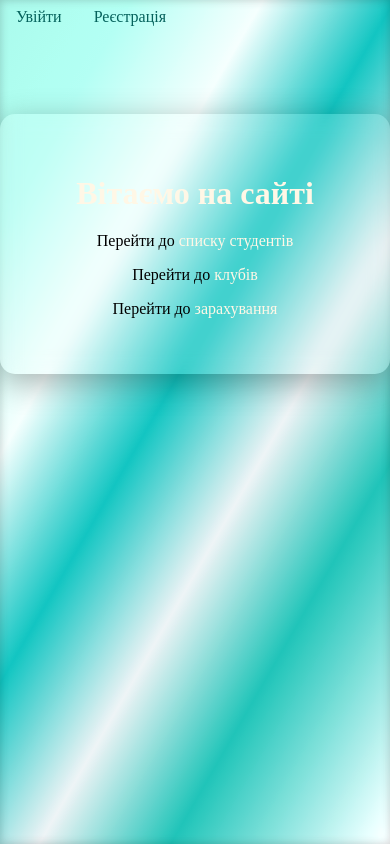
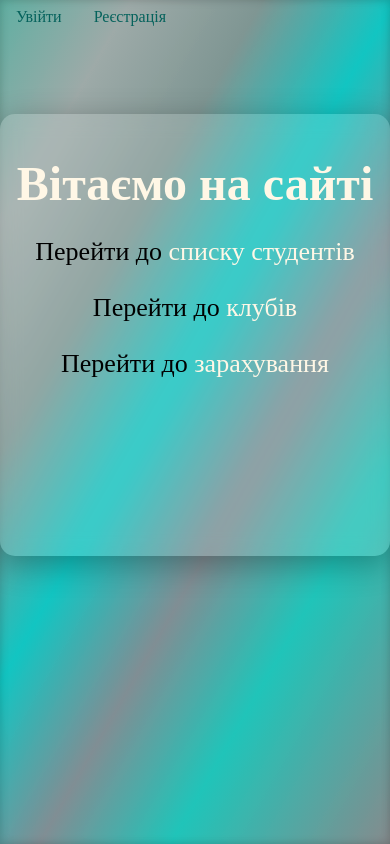
Before and after one commit to Tetiana5Buria/school_club_management_system, a Django app: page / in a window 390 px wide. Run offline with Django 5.2, Linux system fonts and the light colour scheme.

Commit message:
update styles

```diff
--- a/myproject/settings.py
+++ b/myproject/settings.py
@@ -26,7 +26,7 @@
 SECRET_KEY = 'django-insecure--g$eqppbuv*2b#%dk*7%&fg^6eh+giqml9c+dg0tr+ny+5hr!m'
 
 # SECURITY WARNING: don't run with debug turned on in production!
-DEBUG = False
+DEBUG = True
 ALLOWED_HOSTS = ['127.0.0.1', 'localhost', 'python-project-t0qz.onrender.com']
 
 
--- a/tasks/static/tasks/css/style.css
+++ b/tasks/static/tasks/css/style.css
@@ -11,7 +11,7 @@
     --color-success: #16a34a;
     --color-success-hover: #22c55e;
 
-    --bg-main-gradient: linear-gradient(to bottom, #0aace2, #dcc517);
+    --bg-main-gradient: linear-gradient(to bottom, #3bb0c5, #cfc15c);
     --bg-metal: linear-gradient(120deg,
             #a2eee1 0%,
             #abf5e8 15%,
@@ -20,6 +20,16 @@
             #e3e8ea 60%,
             #1ebbb0 75%,
             #f8fbfc 100%);
+    --bg-metal-mobil: linear-gradient(120deg,
+            #5ba79a 0%,
+            #96a2a0 15%,
+            #798f8c 30%,
+            #11bcb9 45%,
+            #7a878d 60%,
+            #1ebbb0 75%,
+            #7f8486 100%);
+
+
     --bg-glass: rgba(255, 255, 255, 0.15);
     --bg-glass-light: rgba(255, 255, 255, 0.09);
     --text-light: #fff7e6;
@@ -76,8 +86,6 @@
     box-shadow: inset 0 0 10px rgba(0, 0, 0, 0.2);
     filter: brightness(1.05);
 }
-
-
 
 
 
@@ -143,7 +151,7 @@
     border-radius: 15px;
     backdrop-filter: blur(10px);
     box-shadow: 0 8px 32px rgba(0, 0, 0, 0.3);
-    width: 350px;
+    width: 50%;
     text-align: center;
 }
 
@@ -152,7 +160,7 @@
 
 .main_text {
     color: var(--text-light);
-    font-size: clamp(2rem, 2vw, 5rem);
+    font-size: clamp(3rem, 2vw, 5rem);
     font-weight: 700;
     display: flex;
     justify-content: center;
@@ -283,7 +291,7 @@
 
 form {
     max-width: clamp(20rem, 50vw, 40rem);
-    margin: 40px auto;
+    margin: 0 auto;
     padding: 40px 35px;
     background: rgba(255, 255, 255, 0.09);
     border-radius: 22px;
@@ -345,3 +353,22 @@
     background-color: rgba(0, 0, 0, 0.08);
     color: white;
 }
+
+@media (max-width: 768px) {
+    .flag {
+        background: var(--bg-metal-mobil);
+
+
+    }
+
+    .container_back {
+        width: 100%;
+        height: 50vh;
+        padding: 10px;
+    }
+
+    p {
+        font-size: 26px;
+        font-weight: 500;
+    }
+}
--- a/tasks/templates/tasks/home.html
+++ b/tasks/templates/tasks/home.html
@@ -4,6 +4,7 @@
 
 <head>
     <title>БД ДЖАНГО</title>
+    <meta name="viewport" content="width=device-width, initial-scale=1.0">
     <link rel="stylesheet" href="{% static 'tasks/css/style.css' %}">
 
 </head>
```
